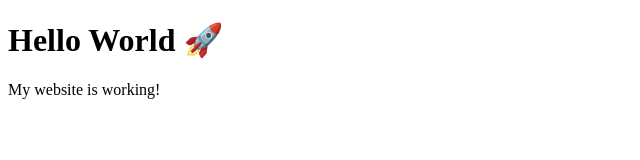
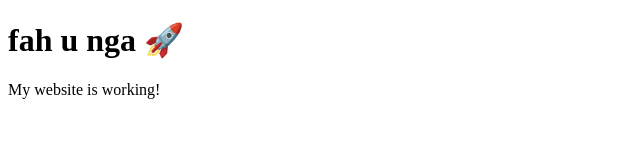
Before and after one commit to RBLXPLOITER/AKwebF, a plain HTML site: page index.html in a window 1280 px wide. Shown: the whole page, without its empty margins (0-640 px from the left). Drawn offline with Linux system fonts and the light colour scheme.

Commit message:
Update index.html

```diff
--- a/index.html
+++ b/index.html
@@ -4,7 +4,7 @@
     <title>AKwebF</title>
 </head>
 <body>
-    <h1>Hello World 🚀</h1>
+    <h1>fah u nga 🚀</h1>
     <p>My website is working!</p>
 </body>
 </html>
```
